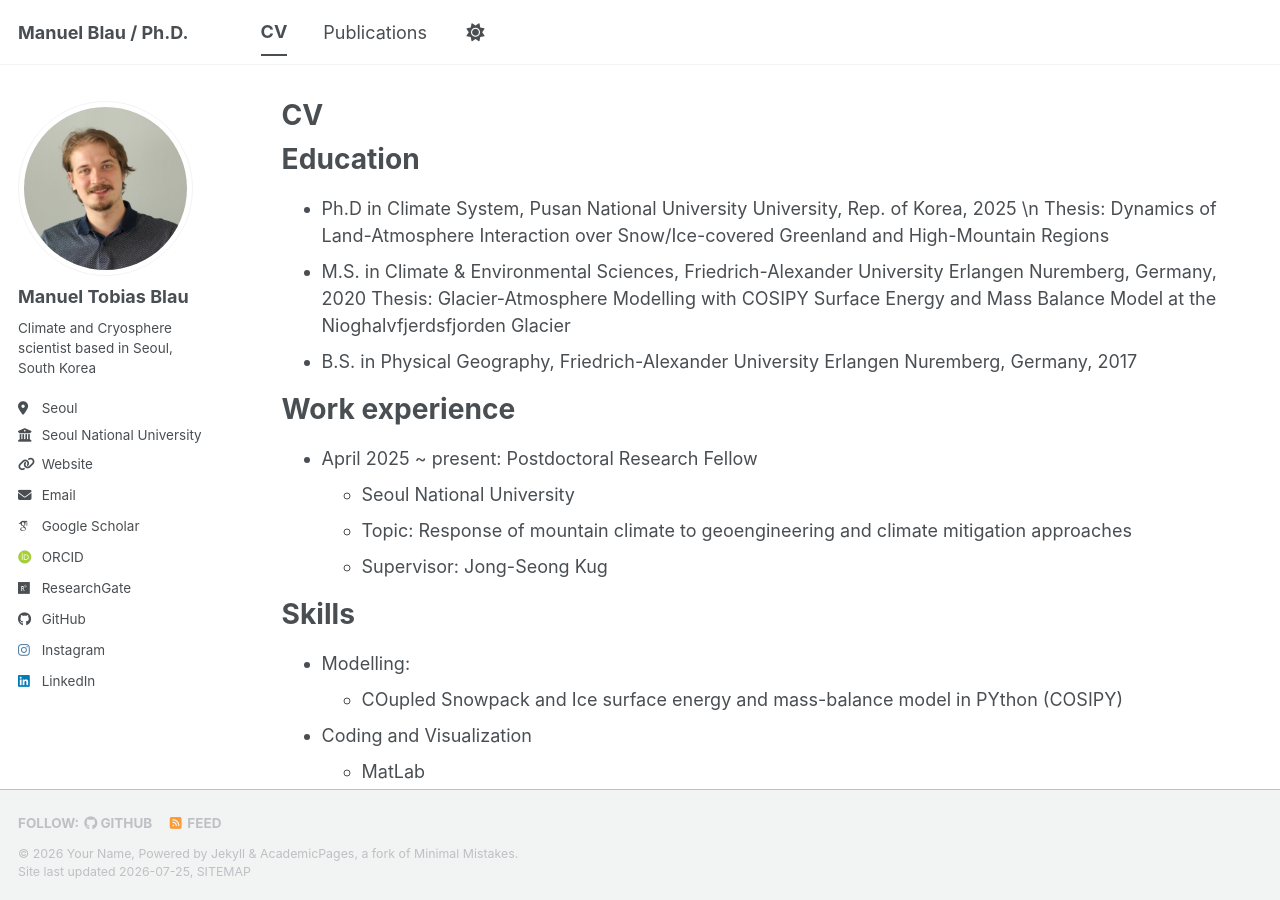
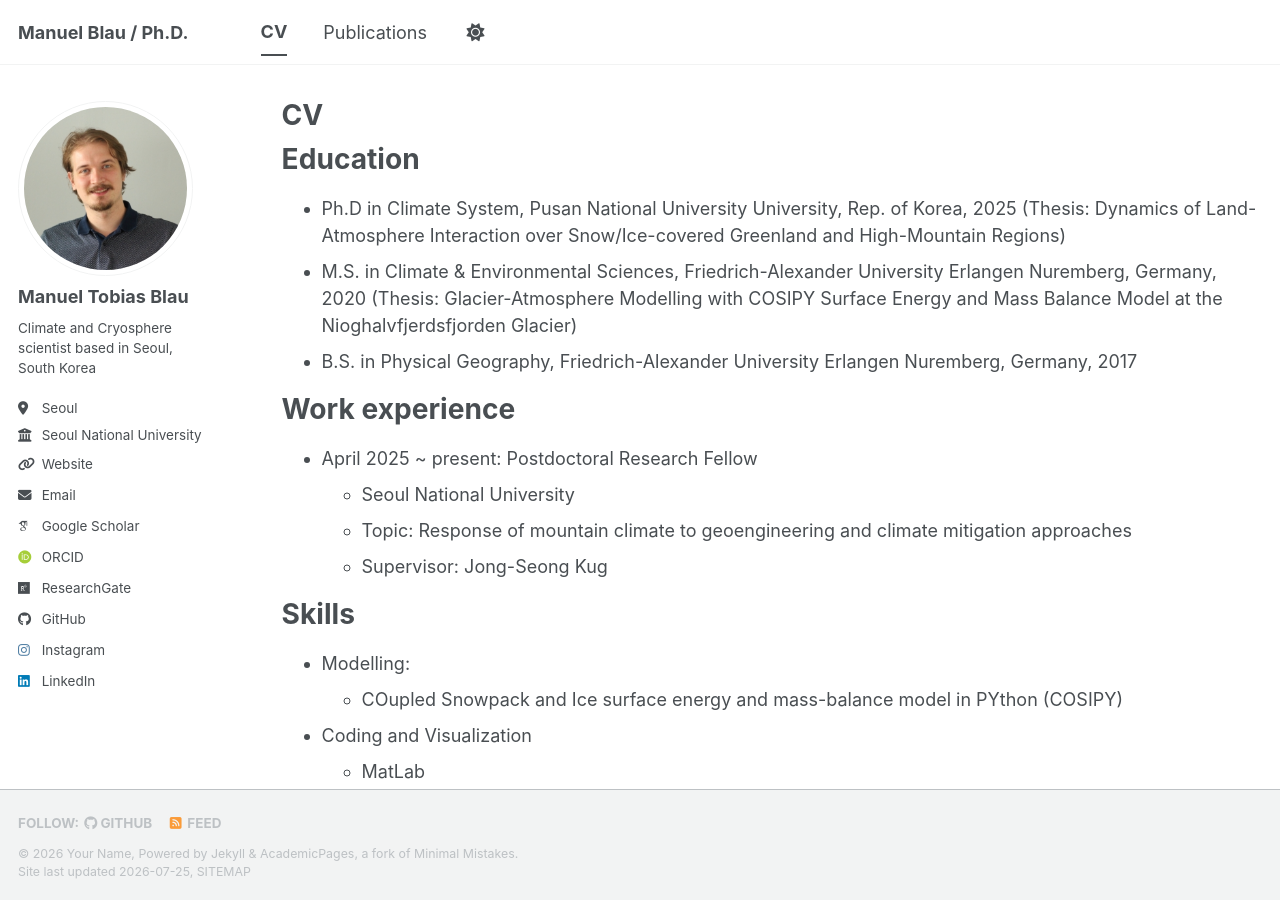
Before and after one commit to ManuTobt/manutobt.github.io, a Jekyll site: the page built from _pages/cv.md, in a window 1280 px wide and 900 px high. Built offline with Jekyll 4.4.1, drawn with Linux system fonts in a browser that asks for light colours; some web fonts are replaced; a script bundle is joined from its source files by our own code; library files that are not in the unit come from our copies; part of the change alters nothing that is shown.

Commit message:
Update cv.md

```diff
--- a/_pages/cv.md
+++ b/_pages/cv.md
@@ -11,9 +11,8 @@ redirect_from:
 
 Education
 ======
-* Ph.D in Climate System, Pusan National University University, Rep. of Korea, 2025 \n Thesis: Dynamics of Land-Atmosphere Interaction over Snow/Ice-covered Greenland and High-Mountain Regions
-* M.S. in Climate & Environmental Sciences, Friedrich-Alexander University Erlangen Nuremberg, Germany, 2020
-    Thesis: Glacier-Atmosphere Modelling with COSIPY Surface Energy and Mass Balance Model at the Nioghalvfjerdsfjorden Glacier
+* Ph.D in Climate System, Pusan National University University, Rep. of Korea, 2025 (Thesis: Dynamics of Land-Atmosphere Interaction over Snow/Ice-covered Greenland and High-Mountain Regions)
+* M.S. in Climate & Environmental Sciences, Friedrich-Alexander University Erlangen Nuremberg, Germany, 2020 (Thesis: Glacier-Atmosphere Modelling with COSIPY Surface Energy and Mass Balance Model at the Nioghalvfjerdsfjorden Glacier)
 * B.S. in Physical Geography, Friedrich-Alexander University Erlangen Nuremberg, Germany, 2017
 
 Work experience
```
